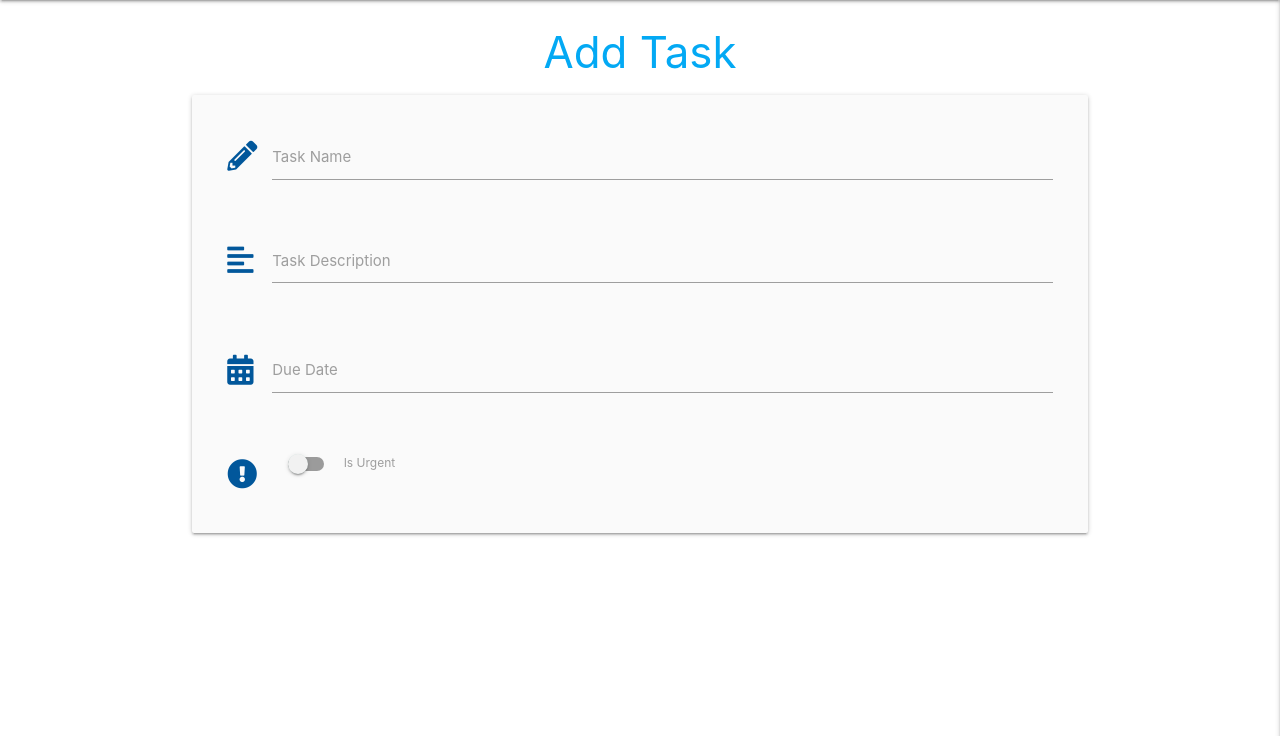
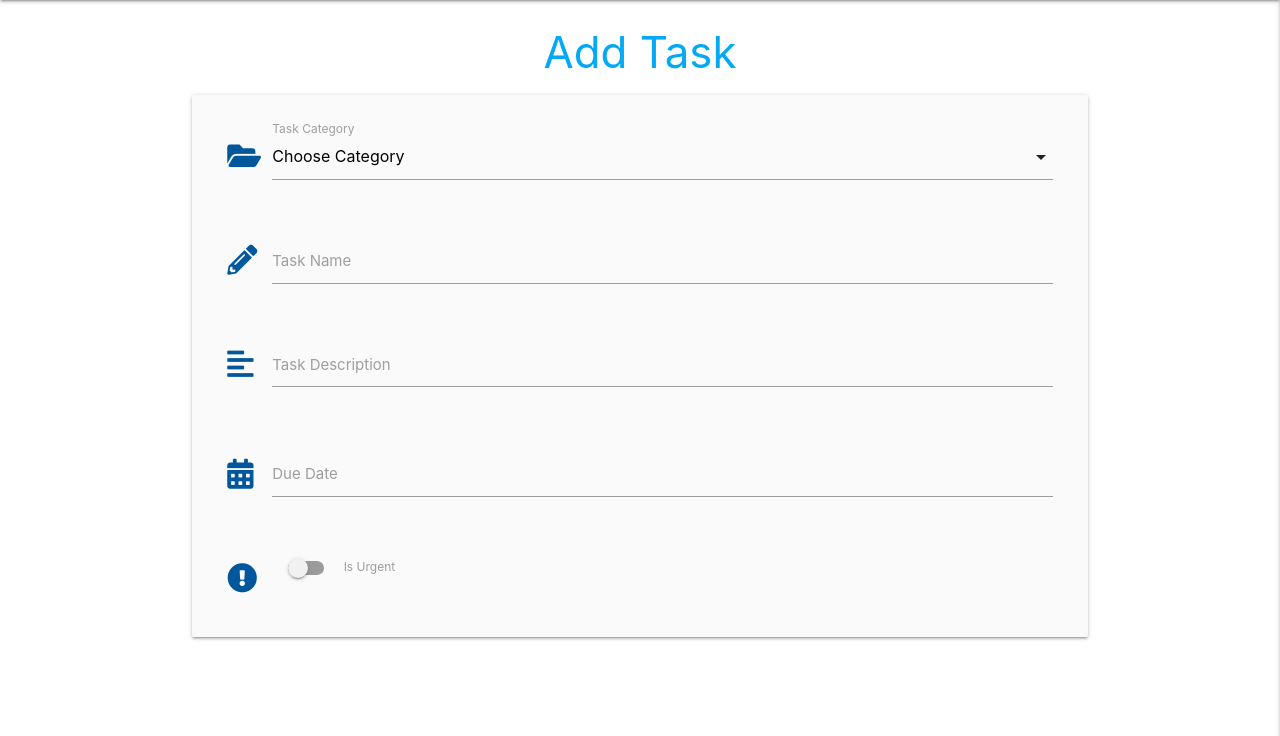
Before and after one commit to david-connaughton/task_manager, a Flask app: page /add_task in a window 1280 px wide. Shown: the part 64-800 px from the top of the page. Run offline with Flask 2, Linux system fonts and the light colour scheme; data that the repository does not hold is empty; some libraries are stand-ins or nearby versions.

Commit message:
Added Categories Dropdown

```diff
--- a/app.py
+++ b/app.py
@@ -98,7 +98,8 @@ def logout():
 
 @app.route("/add_task")
 def add_task():
-    return render_template("add_task.html")
+    categories = mongo.db.categories.find().sort("category_name", 1)
+    return render_template("add_task.html", categories=categories)
 
 
 if __name__ == "__main__":
--- a/static/js/main.js
+++ b/static/js/main.js
@@ -4,6 +4,7 @@ $(document).ready(function () {
     });
     $('.collapsible').collapsible();
     $('.tooltipped').tooltip();
+    $('select').formSelect();
     $('.datepicker').datepicker({
         format: "dd mm yyyy",
         yearRange: 3,
--- a/templates/add_task.html
+++ b/templates/add_task.html
@@ -1,5 +1,4 @@
-{% extends "base.html"%}
-{% block content %}
+{% extends "base.html"%} {% block content %}
 
 <h3 class="light-blue-text text-darken center-align">Add Task</h3>
 
@@ -7,33 +6,73 @@
 	<form class="col s12" method="POST" action="">
 		<div class="row">
 			<div class="input-field col s12">
+				<i class="fas fa-folder-open prefix light-blue-text text-darken-4"></i>
+				<select
+					id="category_name"
+					name="category_name"
+					class="validate"
+					required
+				>
+					<option value="" disabled selected>Choose Category</option>
+					{% for category in categories %}
+						<option value="{{ category.category_name }}">
+						{{ category.category_name }}
+						</option>
+					{% endfor %}
+				</select>
+				<label for="category_name">Task Category</label>
+			</div>
+		</div>
+		<div class="row">
+			<div class="input-field col s12">
 				<i class="fas fa-pencil-alt prefix light-blue-text text-darken-4"></i>
-                    <input id="task_name" name="task_name" minLength="5" maxLength="50"
-                        type="text" class="validate" required>
+				<input
+					id="task_name"
+					name="task_name"
+					minlength="5"
+					maxlength="50"
+					type="text"
+					class="validate"
+					required
+				/>
 				<label for="task_name">Task Name</label>
 			</div>
 		</div>
 		<div class="row">
 			<div class="input-field col s12">
 				<i class="fas fa-align-left prefix light-blue-text text-darken-4"></i>
-                    <textarea id="task_description" name="task_description" minlength="5"
-                        maxlength="200" class="materialize-textarea validate" required></textarea>
+				<textarea
+					id="task_description"
+					name="task_description"
+					minlength="5"
+					maxlength="200"
+					class="materialize-textarea validate"
+					required
+				></textarea>
 				<label for="task_description">Task Description</label>
 			</div>
 		</div>
 		<div class="row">
 			<div class="input-field col s12">
 				<i class="fas fa-calendar-alt prefix light-blue-text text-darken-4"></i>
-                    <input id="due_date" name="due_date" type="text" class="datepicker validate" required>
+				<input
+					id="due_date"
+					name="due_date"
+					type="text"
+					class="datepicker validate"
+					required
+				/>
 				<label for="due_date">Due Date</label>
 			</div>
 		</div>
 		<div class="row">
 			<div class="input-field col s12">
 				<div class="switch">
-                        <i class="fas fa-exclamation-circle prefix light-blue-text text-darken-4"></i>
+					<i
+						class="fas fa-exclamation-circle prefix light-blue-text text-darken-4"
+					></i>
 					<label for="is_urgent">
-                            <input type="checkbox" id="is_urgent" name="is_urgent">
+						<input type="checkbox" id="is_urgent" name="is_urgent" />
 						<span class="lever"></span>
 						Is Urgent
 					</label>
```
Lines whose indentation alone changed are shown as unchanged.
